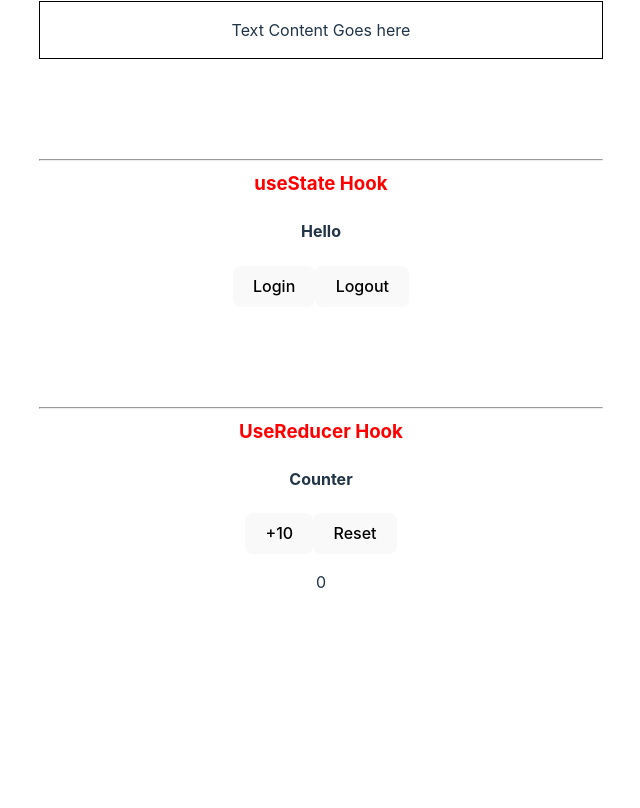
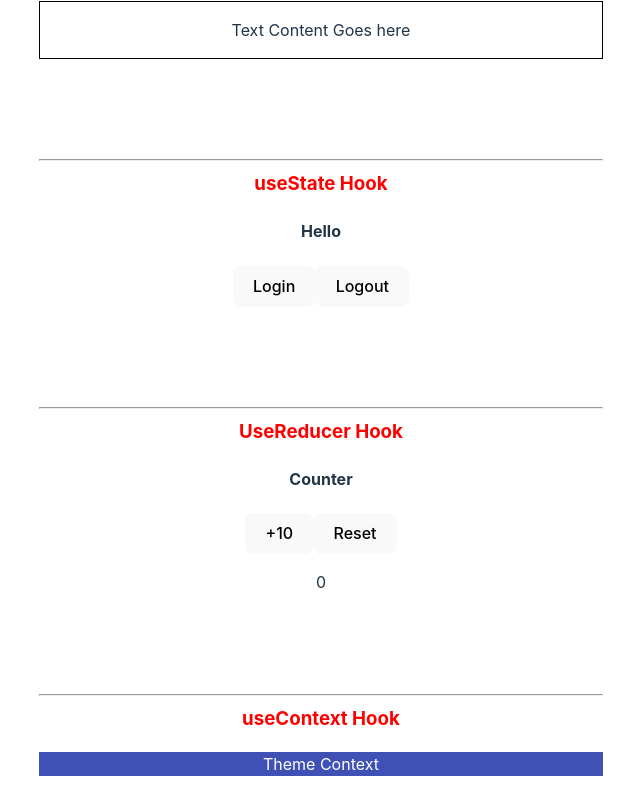
Before and after one commit to ivolopes-developer/react-typesscript-learning, a React (Vite) app in the folder my-react-ts-app/: page / in a window 1280 px wide. Shown: the part 1103-1911 px from the top of the page, without its empty margins (319-959 px from the left). Before the commit the page ends 1745 px from the top, so only its background shows below. Built offline with nearby package versions, Linux system fonts and the light colour scheme.

Commit message:
useContext Hook

```diff
--- a/my-react-ts-app/src/App.tsx
+++ b/my-react-ts-app/src/App.tsx
@@ -10,6 +10,8 @@ import { Input } from "./components/Input";
 import { Container } from "./components/Container";
 import { User } from "./components/state/User";
 import { Counter } from "./components/state/Counter";
+import { ThemeContextProvider } from "./components/Context/ThemeContext";
+import { Box } from "./components/Context/Box";
 
 function App() {
 	const personName = {
@@ -85,6 +87,14 @@ function App() {
 				UseReducer Hook
 			</h3>
 			<Counter></Counter>
+
+			<h3 className='videoTopic'>
+				<hr />
+				useContext Hook
+			</h3>
+			<ThemeContextProvider>
+				<Box></Box>
+			</ThemeContextProvider>
 		</>
 	);
 }
--- /dev/null
+++ b/my-react-ts-app/src/components/Context/Box.tsx
@@ -0,0 +1,13 @@
+import { useContext } from "react";
+import { ThemeContext } from "./ThemeContext";
+
+export const Box = () => {
+	const theme = useContext(ThemeContext);
+	return (
+		<div
+			style={{ backgroundColor: theme.primary.main, color: theme.primary.text }}
+		>
+			Theme Context
+		</div>
+	);
+};
--- /dev/null
+++ b/my-react-ts-app/src/components/Context/ThemeContext.tsx
@@ -0,0 +1,16 @@
+import { createContext } from "react";
+import { theme } from "./theme";
+
+type ThemeContextProviderProps = {
+	children: React.ReactNode;
+};
+
+export const ThemeContext = createContext(theme);
+
+export const ThemeContextProvider = ({
+	children,
+}: ThemeContextProviderProps) => {
+	return (
+		<ThemeContext.Provider value={theme}>{children}</ThemeContext.Provider>
+	);
+};
--- /dev/null
+++ b/my-react-ts-app/src/components/Context/theme.ts
@@ -0,0 +1,10 @@
+export const theme = {
+	primary: {
+		main: `#3f51b5`,
+		text: `#fff`,
+	},
+	secondary: {
+		main: `#f50057`,
+		text: `#fff`,
+	},
+};
```
